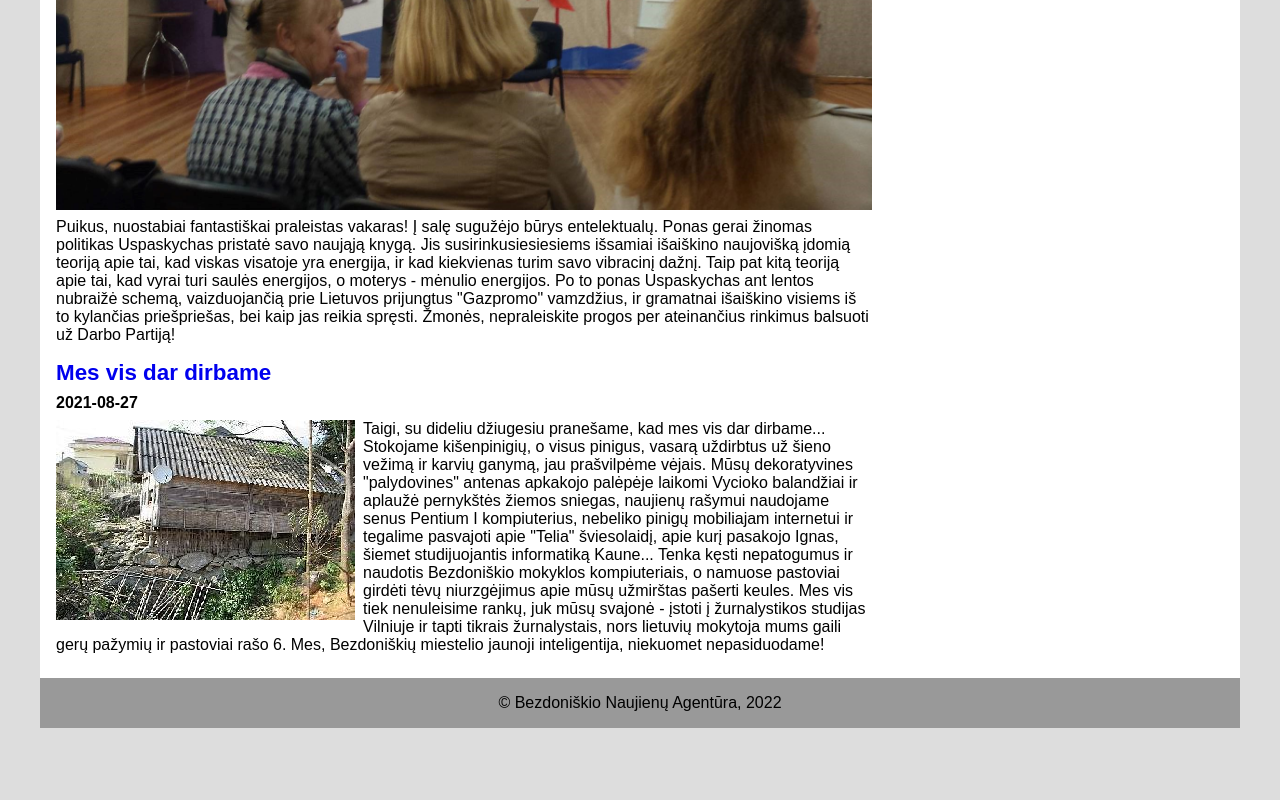
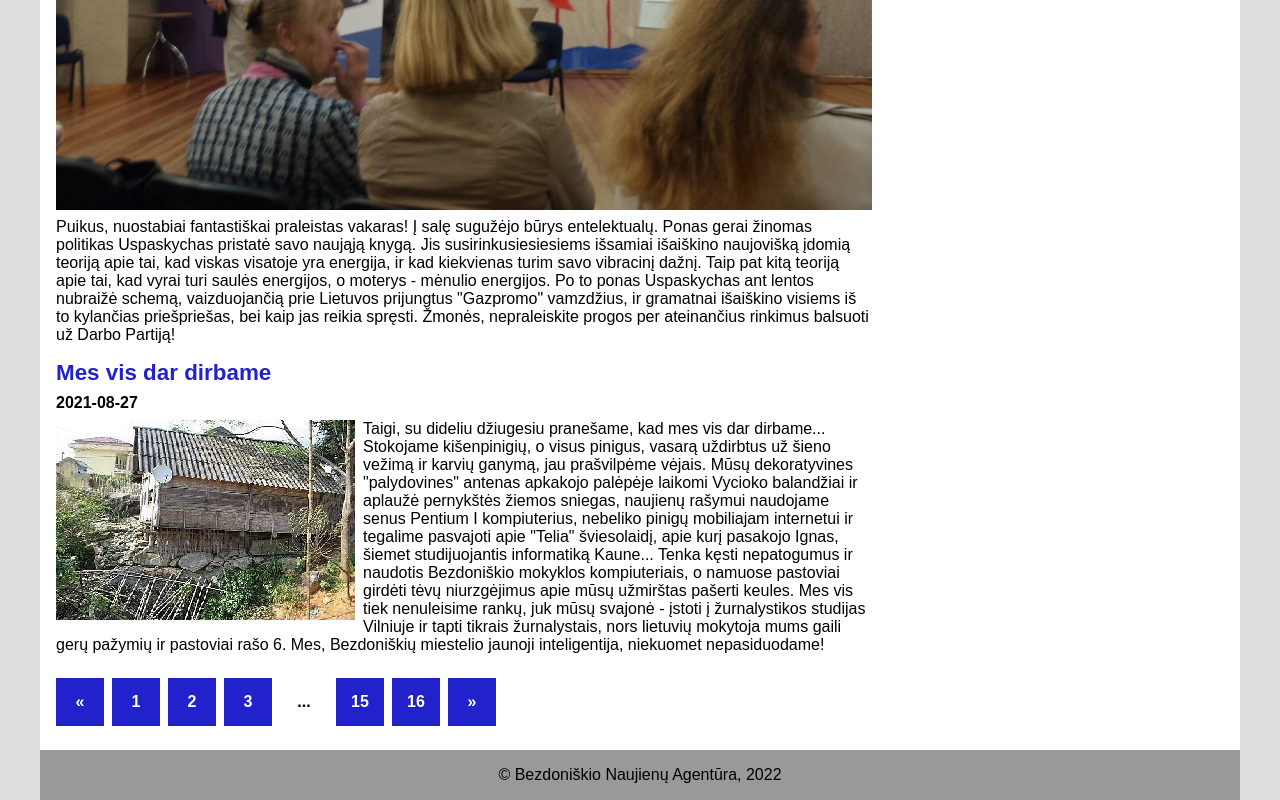
Before and after one commit to tgilvonas/bna-frontend, a plain HTML site: page index.html in a window 1280 px wide. Shown: the part 1200-2000 px from the top of the page. Before the commit the page ends 1928 px from the top, so only its background shows below. Drawn offline with Linux system fonts and the light colour scheme.

Commit message:
Pagination has been made

```diff
--- a/css/style.css
+++ b/css/style.css
@@ -3,14 +3,16 @@
 	--gray: #dddddd;
 	--dark-gray: #999999;
 	--black: #000000;
-	--blue: #2222dd;
+	--blue: #2222CC;
 	--light-blue: #5555ff;
 	--default-padding: 0.5rem;
 	--default-margin: 0.5rem;
+	--default-margin-2x: 1rem;
 	--side-banners-width: 336px;
+	--border-radius: 0rem;
 }
 
-html {font-size: 16px;}
+html { font-size: 16px; }
 h1, h2, h3, h4, h5, h6 { font-weight: bold; margin: var(--default-margin) 0; }
 p { font-size: 1rem; }
 h1 { font-size: 1.5rem; }
@@ -50,6 +52,7 @@ body {
 	font-size: 1.2rem;
 	font-weight: bold;
 	text-decoration: none;
+	color: var(--blue);
 }
 
 .search-form {
@@ -63,7 +66,7 @@ body {
 
 input[type="text"], button {
 	border: 1px solid var(--dark-gray);
-	border-radius: 0.2rem;
+	border-radius: var(--border-radius);
 }
 
 .main-content {
@@ -79,6 +82,7 @@ article {
 }
 article h2 a {
 	text-decoration: none;
+	color: var(--blue);
 }
 article p {
 	margin: 0 0 var(--default-margin) 0;
@@ -94,6 +98,28 @@ article p {
 	margin: 0 var(--default-margin) var(--default-margin) 0;
 }
 
+.pagination {
+	display: flex;
+	list-style-type: none;
+	padding: 0;
+	margin: var(--default-margin-2x) 0 var(--default-margin-2x) var(--default-margin);
+}
+.pagination .page-link {
+	display: inline-block;
+	margin-right: var(--default-margin);
+	width: 3rem;
+	height: 3rem;
+	line-height: 3rem;
+	text-align: center;
+	text-decoration: none;
+	font-weight: bold;
+}
+.pagination a.page-link {
+	background-color: var(--blue);
+	color: var(--white);
+	border-radius: var(--border-radius);
+}
+
 .side-banners {
 	width: calc(var(--side-banners-width) + (2 * var(--default-margin)));
 }
--- a/index.html
+++ b/index.html
@@ -94,6 +94,32 @@ Mes ponui A. Šmugeliui uždavėme klausimą, ar nepasikartos incidentas, kai Ba
 					<p>Taigi, su dideliu džiugesiu pranešame, kad mes vis dar dirbame... Stokojame kišenpinigių, o visus pinigus, vasarą uždirbtus už šieno vežimą ir karvių ganymą, jau prašvilpėme vėjais. Mūsų dekoratyvines "palydovines" antenas apkakojo palėpėje laikomi Vycioko balandžiai ir aplaužė pernykštės žiemos sniegas, naujienų rašymui naudojame senus Pentium I kompiuterius, nebeliko pinigų mobiliajam internetui ir tegalime pasvajoti apie "Telia" šviesolaidį, apie kurį pasakojo Ignas, šiemet studijuojantis informatiką Kaune... Tenka kęsti nepatogumus ir naudotis Bezdoniškio mokyklos kompiuteriais, o namuose pastoviai girdėti tėvų niurzgėjimus apie mūsų užmirštas pašerti keules. Mes vis tiek nenuleisime rankų, juk mūsų svajonė - įstoti į žurnalystikos studijas Vilniuje ir tapti tikrais žurnalystais, nors lietuvių mokytoja mums gaili gerų pažymių ir pastoviai rašo 6. Mes, Bezdoniškių miestelio jaunoji inteligentija, niekuomet nepasiduodame!</p>
 					<div class="clearfix"></div>
 				</article>
+				<ul class="pagination">
+                    <li class="">
+		                <a class="page-link" href="#">&laquo;</a>
+		            </li>
+                    <li class="current" aria-current="page">
+                    	<a class="page-link" href="#">1</a>
+                    </li>
+                    <li class="page-item">
+                    	<a class="page-link" href="#">2</a>
+                    </li>
+                    <li class="page-item">
+                    	<a class="page-link" href="#">3</a>
+                    </li>
+					<li class="">
+						<span class="page-link">...</span>
+					</li>
+                    <li class="">
+                    	<a class="page-link" href="#">15</a>
+                    </li>
+                    <li class="">
+                    	<a class="page-link" href="#">16</a>
+                    </li>
+                    <li class="">
+		                <a class="page-link" href="#">&raquo;</a>
+		            </li>
+            	</ul>
 			</div>
 			<div class="side-banners">
 				<div class="banner-wrapper">
```
